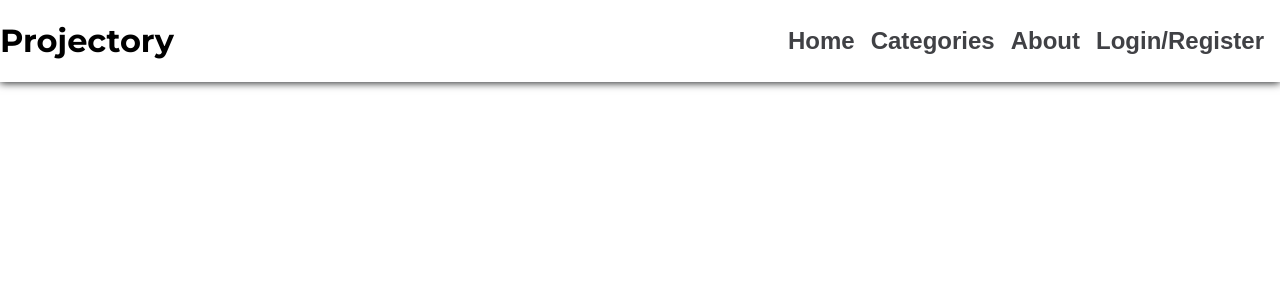
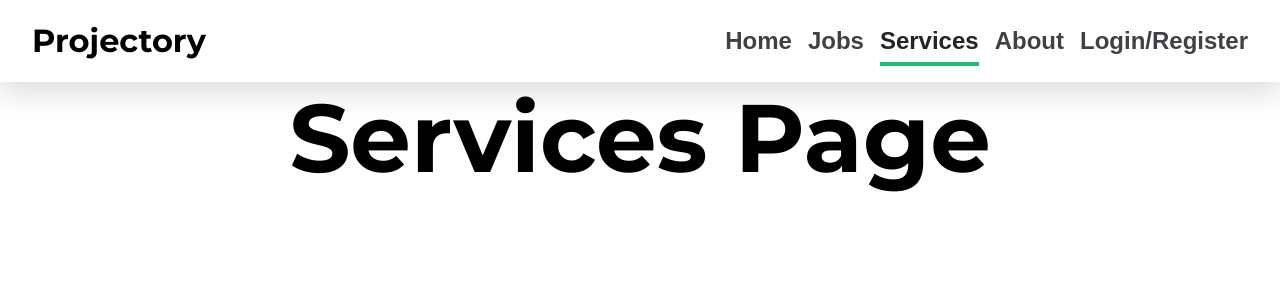
Before and after one commit to arif-aman/projectory-frontend, a React (Vite) app: page /services in a window 1280 px wide. Shown: the top 300 px of the page. Built offline with nearby package versions, Linux system fonts and the light colour scheme; a web font is replaced by a local one.

Commit message:
added 3 pages, nav fix

```diff
--- a/src/App.jsx
+++ b/src/App.jsx
@@ -9,6 +9,9 @@ import { checkForAuth } from "./actions/authAction";
 import Home from "./pages/Home";
 import Auth from "./pages/Auth";
 import About from "./pages/About";
+import Jobs from "./pages/Jobs";
+import Services from "./pages/Services";
+import UserProfile from "./pages/UserProfile";
 
 // components
 import Header from "./components/Header/Header";
@@ -31,6 +34,9 @@ function App() {
         <Route component={Home} path="/" exact />
         <Route component={Auth} path="/auth" />
         <Route component={About} path="/about" />
+        <Route component={Jobs} path="/jobs" />
+        <Route component={Services} path="/services" />
+        <Route component={UserProfile} path="/user-profile" />
       </Switch>
     </>
   );
--- a/src/components/Header/Header.css
+++ b/src/components/Header/Header.css
@@ -9,6 +9,7 @@
 .header h1 {
   font-family: "Montserrat", serif;
   cursor: pointer;
+  padding-left: 2rem;
 }
 
 .header__menu {
@@ -22,6 +23,7 @@
 .header__list {
   display: flex;
   list-style: none;
+  padding-right: 2rem;
 }
 
 .header__list li {
@@ -58,9 +60,10 @@
   display: flex !important;
 }
 
-@media screen and (max-width: 768px) {
+@media screen and (max-width: 850px) {
   .header__menu {
     display: block;
+    padding-right: 2rem;
   }
 
   .header__list {
--- a/src/components/Header/Header.jsx
+++ b/src/components/Header/Header.jsx
@@ -2,6 +2,7 @@ import React from "react";
 import { NavLink, useHistory } from "react-router-dom";
 import { HiMenuAlt3 } from "react-icons/hi";
 import { Button } from "@material-ui/core";
+import { makeStyles } from "@material-ui/core/styles";
 import { useSelector, useDispatch } from "react-redux";
 
 // action
@@ -10,10 +11,23 @@ import { logOutHandler } from "../../actions/authAction";
 // styles
 import "./Header.css";
 
+const useStyles = makeStyles((theme) => ({
+  logoutBtn: {
+    marginTop: 10,
+    paddingLeft: 20,
+    [theme.breakpoints.up("md")]: {
+      marginLeft: 10,
+      marginTop: 0,
+      paddingLeft: 0,
+    },
+  },
+}));
+
 const Header = () => {
   const history = useHistory();
   const dispatch = useDispatch();
   const { token } = useSelector((state) => state.auth);
+  const classes = useStyles();
 
   // link lists
   let navLinks = [
@@ -22,8 +36,12 @@ const Header = () => {
       url: "/",
     },
     {
-      title: "Categories",
-      url: "/categories",
+      title: "Jobs",
+      url: "/jobs",
+    },
+    {
+      title: "Services",
+      url: "/services",
     },
     {
       title: "About",
@@ -42,16 +60,20 @@ const Header = () => {
         url: "/",
       },
       {
-        title: "Categories",
-        url: "/categories",
+        title: "Jobs",
+        url: "/jobs",
+      },
+      {
+        title: "Services",
+        url: "/services",
       },
       {
         title: "About",
         url: "/about",
       },
       {
-        title: "Dashboard",
-        url: "/user-dashboard",
+        title: "Profile",
+        url: "/user-profile",
       },
     ];
   }
@@ -76,7 +98,7 @@ const Header = () => {
           </li>
         ))}
         {token && (
-          <li>
+          <li className={classes.logoutBtn}>
             <Button
               variant="outlined"
               color="secondary"
--- a/src/index.css
+++ b/src/index.css
@@ -10,6 +10,9 @@
   --secondary-color: #ff61ad;
   --primary-text: #222425;
   --secondary-text: #404145;
+
+  /* Box shadow */
+  --shadow-primary: 0px 10px 30px rgba(0, 0, 0, 0.15);
 }
 
 body {
@@ -20,5 +23,5 @@ body {
 header {
   display: grid;
   place-items: center;
-  box-shadow: 0 1px 8px var(--primary-text);
+  box-shadow: var(--shadow-primary);
 }
--- /dev/null
+++ b/src/pages/Jobs.jsx
@@ -0,0 +1,14 @@
+import React from "react";
+import { Container, Typography } from "@material-ui/core";
+
+const Jobs = () => {
+  return (
+    <Container>
+      <Typography variant="h1" align="center">
+        Jobs Page
+      </Typography>
+    </Container>
+  );
+};
+
+export default Jobs;
--- /dev/null
+++ b/src/pages/Services.jsx
@@ -0,0 +1,14 @@
+import React from "react";
+import { Container, Typography } from "@material-ui/core";
+
+const Services = () => {
+  return (
+    <Container>
+      <Typography variant="h1" align="center">
+        Services Page
+      </Typography>
+    </Container>
+  );
+};
+
+export default Services;
--- /dev/null
+++ b/src/pages/UserProfile.jsx
@@ -0,0 +1,14 @@
+import React from "react";
+import { Container, Typography } from "@material-ui/core";
+
+const UserProfile = () => {
+  return (
+    <Container>
+      <Typography variant="h1" align="center">
+        User Profile
+      </Typography>
+    </Container>
+  );
+};
+
+export default UserProfile;
--- a/src/theme.js
+++ b/src/theme.js
@@ -23,6 +23,15 @@ let theme = createMuiTheme({
     h5: { fontFamily: "Lora, serif" },
     h6: { fontFamily: "Lora, serif" },
   },
+  breakpoints: {
+    values: {
+      xs: 0,
+      sm: 600,
+      md: 850,
+      lg: 1280,
+      xl: 1920,
+    },
+  },
 });
 
 theme = responsiveFontSizes(theme);
```
